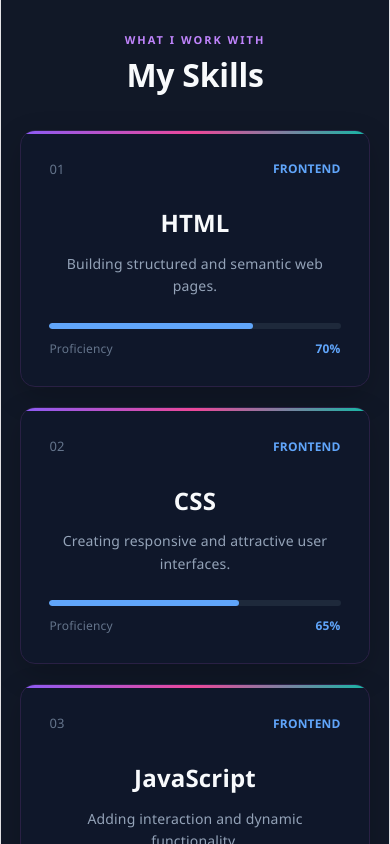
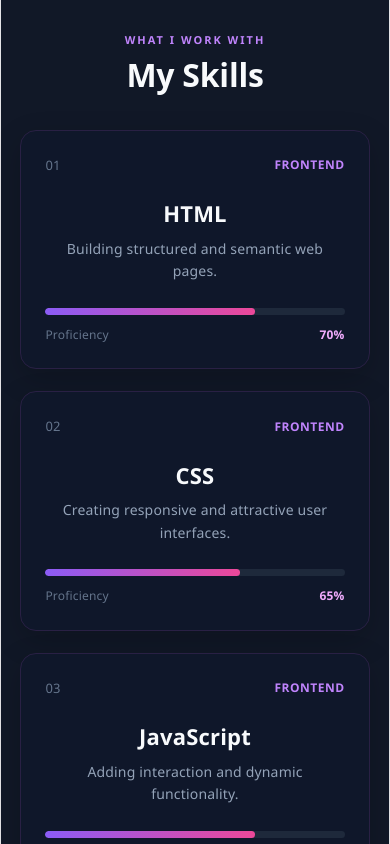
Before and after one commit to chandrima2186/Portfolio, a React app: page / in a window 390 px wide. Shown: the part 4160-5004 px from the top of the page. Built offline with nearby package versions, Linux system fonts and the light colour scheme; the HTML template or start-up script is replaced by a standard one.

Commit message:
Improve skills section UI

```diff
--- a/src/styles/Skills.css
+++ b/src/styles/Skills.css
@@ -9,37 +9,76 @@
 
   grid-template-columns: repeat(4, 1fr);
 
-  gap: 20px;
+  gap: 22px;
 }
 
+/* ================= SKILL CARD ================= */
+
 .skill-card {
+  position: relative;
+
   padding: 28px;
 
   background: #0f172a;
 
-  border: 1px solid #1e293b;
+  border: 1px solid #292044;
+  border-radius: 16px;
 
-  border-radius: 15px;
+  overflow: hidden;
 
   transition:
-    transform 0.3s ease,
-    border-color 0.3s ease,
-    box-shadow 0.3s ease;
+    transform 0.35s ease,
+    border-color 0.35s ease,
+    box-shadow 0.35s ease;
+}
+
+/* Colorful top accent */
+
+.skill-card::before {
+  content: "";
+
+  position: absolute;
+
+  top: 0;
+  left: 0;
+
+  width: 100%;
+  height: 3px;
+
+  background: linear-gradient(
+    90deg,
+    #8b5cf6,
+    #ec4899,
+    #14b8a6
+  );
+
+  transform: scaleX(0);
+
+  transform-origin: left;
+
+  transition: 0.35s ease;
 }
 
 .skill-card:hover {
   transform: translateY(-8px);
 
-  border-color: #60a5fa;
+  border-color: #8b5cf6;
 
-  box-shadow: 0 15px 35px rgba(96, 165, 250, 0.12);
+  box-shadow:
+    0 15px 35px rgba(0, 0, 0, 0.25),
+    0 0 25px rgba(139, 92, 246, 0.08);
 }
+
+.skill-card:hover::before {
+  transform: scaleX(1);
+}
+
+/* ================= SKILL TOP ================= */
 
 .skill-top {
   display: flex;
 
   justify-content: space-between;
-
   align-items: center;
 }
 
@@ -50,52 +89,77 @@
 }
 
 .skill-category {
-  color: #60a5fa;
+  color: #c084fc;
 
   font-size: 12px;
-
-  font-weight: bold;
+  font-weight: 700;
 
   text-transform: uppercase;
+
+  letter-spacing: 0.5px;
 }
 
+/* ================= SKILL TITLE ================= */
+
 .skill-card h3 {
+  margin: 25px 0 10px;
+
+  color: #f8fafc;
+
   font-size: 24px;
+  line-height: 1.25;
 
-  margin: 25px 0 10px;
+  transition: color 0.3s ease;
 }
 
+.skill-card:hover h3 {
+  color: #c084fc;
+}
+
+/* ================= SKILL DESCRIPTION ================= */
+
 .skill-card p {
+  min-height: 45px;
+
+  margin: 0;
+
   color: #94a3b8;
 
   font-size: 14px;
 
   line-height: 1.6;
+}
 
-  min-height: 45px;
-}
+/* ================= SKILL PROGRESS ================= */
 
 .skill-progress {
   width: 100%;
+  height: 7px;
 
-  height: 6px;
+  margin-top: 25px;
 
   background: #1e293b;
 
   border-radius: 10px;
 
   overflow: hidden;
-
-  margin-top: 25px;
 }
 
 .skill-progress-bar {
   height: 100%;
 
-  background: #60a5fa;
+  background: linear-gradient(
+    90deg,
+    #8b5cf6,
+    #ec4899
+  );
 
   border-radius: 10px;
+
+  transition: width 0.8s ease;
 }
+
+/* ================= SKILL BOTTOM ================= */
 
 .skill-bottom {
   display: flex;
@@ -110,21 +174,73 @@
 }
 
 .skill-bottom span:last-child {
-  color: #60a5fa;
+  color: #f0abfc;
 
-  font-weight: bold;
+  font-weight: 700;
+}
+
+/* ================= LIGHT MODE ================= */
+
+body.light-mode .skills-section {
+  background: #f1f5f9;
+}
+
+body.light-mode .skill-card {
+  background: #ffffff;
+
+  border-color: #e2e8f0;
+
+  box-shadow: 0 8px 25px rgba(15, 23, 42, 0.06);
+}
+
+body.light-mode .skill-card:hover {
+  border-color: #a78bfa;
+
+  box-shadow:
+    0 15px 35px rgba(139, 92, 246, 0.12),
+    0 0 20px rgba(236, 72, 153, 0.05);
+}
+
+body.light-mode .skill-card h3 {
+  color: #0f172a;
+}
+
+body.light-mode .skill-card:hover h3 {
+  color: #7c3aed;
+}
+
+body.light-mode .skill-card p {
+  color: #475569;
+}
+
+body.light-mode .skill-progress {
+  background: #e2e8f0;
+}
+
+body.light-mode .skill-bottom span:last-child {
+  color: #7c3aed;
 }
 
 /* ================= SKILLS RESPONSIVE ================= */
 
 @media (max-width: 900px) {
+
   .skills-grid {
     grid-template-columns: repeat(2, 1fr);
   }
 }
 
 @media (max-width: 650px) {
+
   .skills-grid {
     grid-template-columns: 1fr;
   }
+
+  .skill-card {
+    padding: 24px;
+  }
+
+  .skill-card h3 {
+    font-size: 22px;
+  }
 }
```
